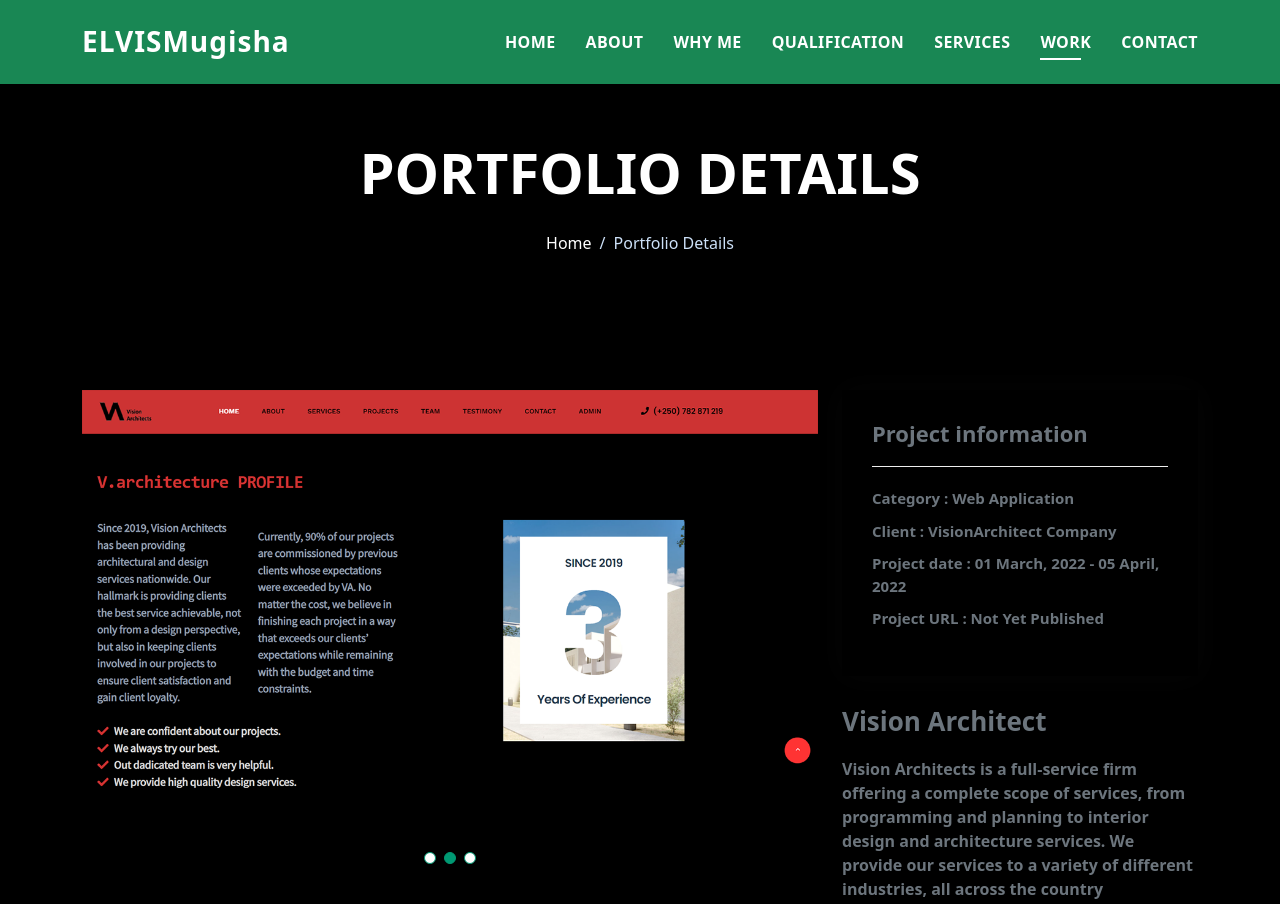
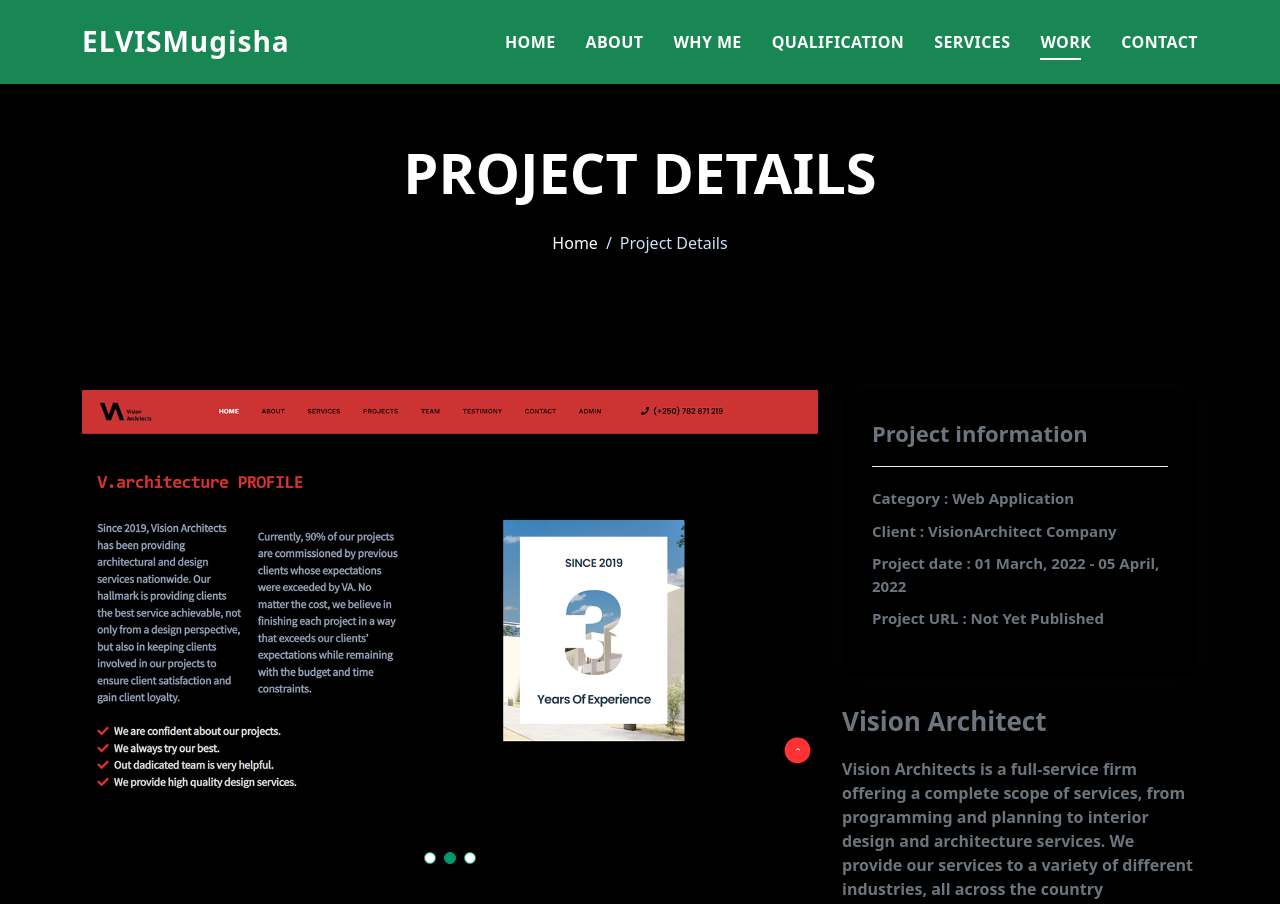
Before and after one commit to ElvisMugisha/ElvisMugisha.github.io, a plain HTML site: page portfolio-details.html in a window 1280 px wide. Shown: the top 904 px of the page. Drawn offline with Linux system fonts and the light colour scheme.

Commit message:
Update portfolio-details.html

```diff
--- a/portfolio-details.html
+++ b/portfolio-details.html
@@ -50,12 +50,12 @@
     <div class="hero-content display-table">
       <div class="table-cell">
         <div class="container">
-          <h2 class="hero-title mb-4">Portfolio Details</h2>
+          <h2 class="hero-title mb-4">Project Details</h2>
           <ol class="breadcrumb d-flex justify-content-center">
             <li class="breadcrumb-item">
               <a href="index.html">Home</a>
             </li>
-            <li class="breadcrumb-item active">Portfolio Details</li>
+            <li class="breadcrumb-item active">Project Details</li>
           </ol>
         </div>
       </div>
```
